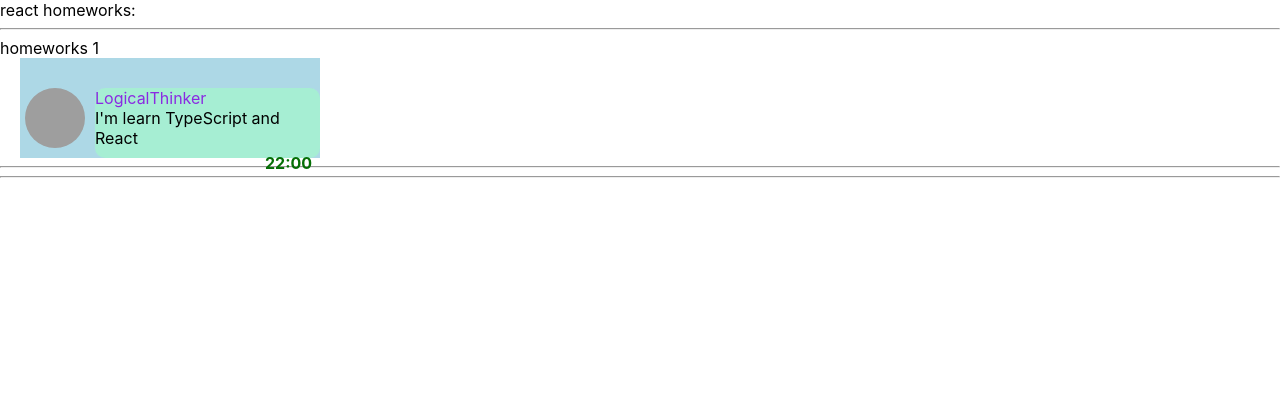
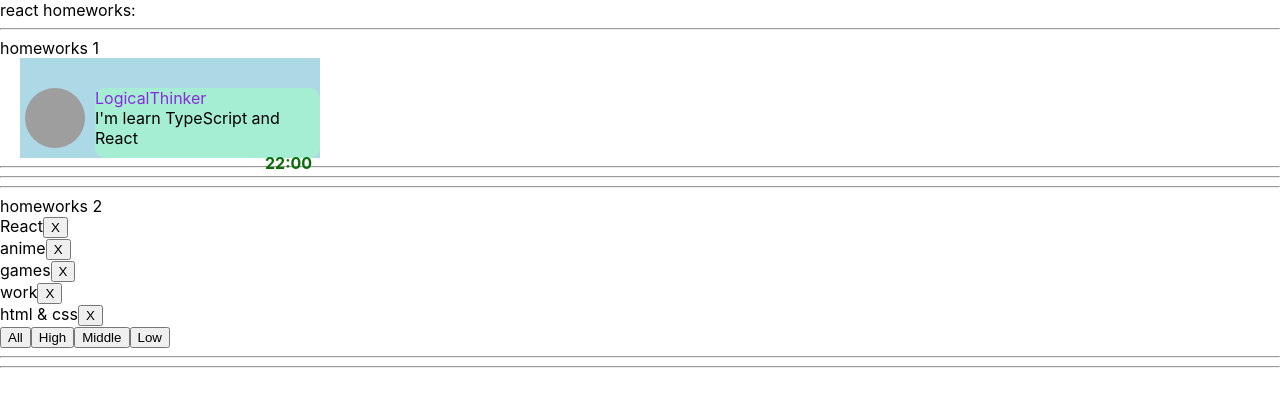
Before and after one commit to AndrosovMA/homeworks-react-ts, a React (Create React App) app: page / in a window 1280 px wide. Shown: the top 406 px of the page. Built offline with nearby package versions, Linux system fonts and the light colour scheme; grey boxes are pictures that could not be loaded.

Commit message:
v.0.0.2 finished homework 2

```diff
--- a/src/p1-main/m1-ui/u1-app/App.tsx
+++ b/src/p1-main/m1-ui/u1-app/App.tsx
@@ -1,13 +1,14 @@
 import React from 'react'
 import s from './App.module.css'
 import HW1 from '../../../p2-homeworks/h1/HW1'
+import HW2 from '../../../p2-homeworks/h2/HW2'
 
 function App() {
     return (
         <div className={s.App}>
             <div>react homeworks:</div>
             <HW1/>
-            {/*<HW2/>*/}
+            <HW2/>
             {/*<HW3/>*/}
             {/*<HW4/>*/}
             {/*<HW5/>*/}
--- a/src/p2-homeworks/h2/Affair.tsx
+++ b/src/p2-homeworks/h2/Affair.tsx
@@ -7,11 +7,13 @@
 }
 
 function Affair(props: AffairPropsType) {
-    const deleteCallback = () => {}// need to fix
+    const deleteCallback = () => {
+        props.deleteAffairCallback(props.affair._id)
+    }
 
     return (
         <div>
-            // show some text
+            {props.affair.name}
 
             <button onClick={deleteCallback}>X</button>
         </div>
--- a/src/p2-homeworks/h2/Affairs.tsx
+++ b/src/p2-homeworks/h2/Affairs.tsx
@@ -1,11 +1,11 @@
-import React from 'react'
+import React, {Dispatch, SetStateAction} from 'react'
 import Affair from './Affair'
-import {AffairType} from './HW2'
+import {AffairType, FilterType} from './HW2'
 
 type AffairsPropsType = { // need to fix any
-    data: any
-    setFilter: any
-    deleteAffairCallback: any
+    data:  Array<AffairType>
+    setFilter: Dispatch<SetStateAction<FilterType>>
+    deleteAffairCallback: (_id: number) => void
 }
 
 function Affairs(props: AffairsPropsType) {
@@ -17,14 +17,13 @@
         />
     ))
 
-    const setAll = () => {} // need to fix
-    const setHigh = () => {}
-    const setMiddle = () => {}
-    const setLow = () => {}
+    const setAll = () => {props.setFilter('all')} // need to fix
+    const setHigh = () => {props.setFilter('high')}
+    const setMiddle = () => {props.setFilter('middle')}
+    const setLow = () => {props.setFilter('low')}
 
     return (
         <div>
-
             {mappedAffairs}
 
             <button onClick={setAll}>All</button>
--- a/src/p2-homeworks/h2/HW2.tsx
+++ b/src/p2-homeworks/h2/HW2.tsx
@@ -2,12 +2,17 @@
 import Affairs from './Affairs'
 
 // types
-export type AffairPriorityType = any // need to fix any
-export type AffairType = any // need to fix any
+export type AffairPriorityType = 'high' | 'low' | 'middle' // need to fix any
+export type AffairType = {
+    _id: number,
+    name: string,
+    priority: string
+} // need to fix any
 export type FilterType = 'all' | AffairPriorityType
 
+
 // constants
-const defaultAffairs: any = [ // need to fix any
+const defaultAffairs: Array<AffairType> = [ // need to fix any
     {_id: 1, name: 'React', priority: 'high'},
     {_id: 2, name: 'anime', priority: 'low'},
     {_id: 3, name: 'games', priority: 'low'},
@@ -16,20 +21,29 @@
 ]
 
 // pure helper functions
-export const filterAffairs = (affairs: any, filter: any): any => { // need to fix any
-    if (filter === 'all') return affairs
-    else return // need to fix
+export const filterAffairs = (affairs: Array<AffairType>, filter: FilterType): Array<AffairType> => { // need to fix any
+    let filterAffairs = affairs;
+    if (filter === 'low') {
+        return filterAffairs.filter((el:AffairType) => el.priority === 'low')
+    }
+    else if (filter === 'high') {
+        return filterAffairs.filter((el:AffairType) => el.priority === 'high');
+    }
+    else if (filter === 'middle') {
+        return filterAffairs.filter((el:AffairType) => el.priority === 'middle');
+    }
+    else return affairs;
 }
-export const deleteAffair = (affairs: any, _id: any): any => { // need to fix any
-    return // need to fix
+export const deleteAffair = (affairs: Array<AffairType>, _id: number): any => { // need to fix any
+    return affairs.filter( (el:AffairType) => _id !== el._id);
 }
 
 function HW2() {
-    const [affairs, setAffairs] = useState<any>(defaultAffairs) // need to fix any
+    const [affairs, setAffairs] = useState<Array<AffairType>>(defaultAffairs) // need to fix any
     const [filter, setFilter] = useState<FilterType>('all')
 
     const filteredAffairs = filterAffairs(affairs, filter)
-    const deleteAffairCallback = (_id: any) => setAffairs(deleteAffair(affairs, _id)) // need to fix any
+    const deleteAffairCallback = (_id: number) => setAffairs(deleteAffair(affairs, _id)) // need to fix any
 
     return (
         <div>
```
